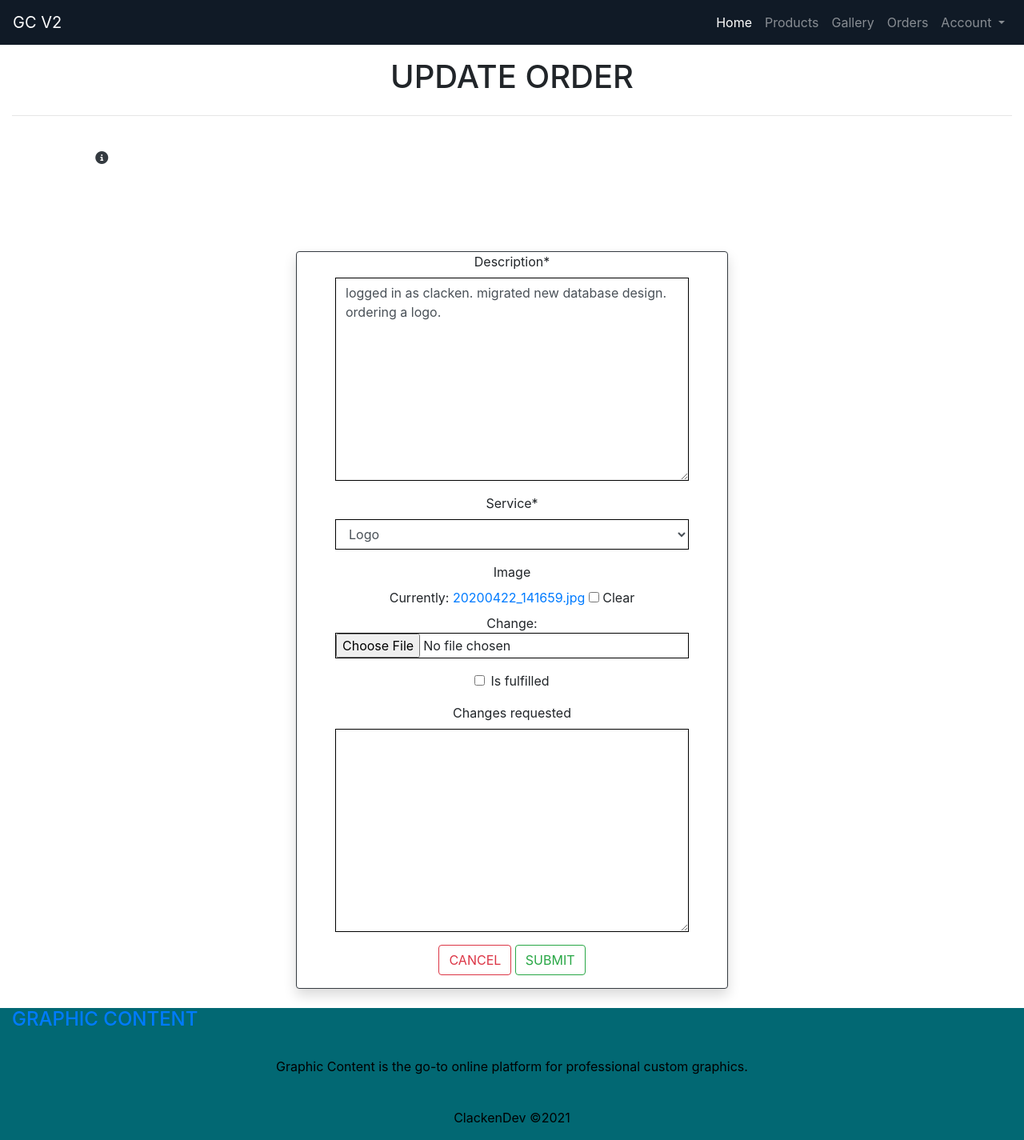
After one commit to Code-Institute-Submissions/clacken-dev-ms4_JanResub, a Django app: a page that uses profiles/templates/profiles/change_order.html in a window 1280 px wide. The commit adds this page. Shown: the whole page at 80% size. Run offline with Django 3.2, Linux system fonts and the light colour scheme; a user stored in the database is signed in; data comes from the database, SQL or seed files in the repository; some libraries are stand-ins or nearby versions.

Commit message:
Added templates, view, url and form for requesting changes on an existing order

```diff
--- a/profiles/forms.py
+++ b/profiles/forms.py
@@ -1,6 +1,7 @@
 
 from django import forms
 from .models import UserProfile
+from orders.models import Order
 
 
 class UserProfileForm(forms.ModelForm):
@@ -33,3 +34,14 @@ class UserProfileForm(forms.ModelForm):
                 self.fields[field].widget.attrs['placeholder'] = placeholder
             self.fields[field].widget.attrs['class'] = 'border-black rounded-0 profile-form-input'
             self.fields[field].label = False
+
+
+class OrderForm(forms.ModelForm):
+    class Meta:
+        model = Order
+        fields = ('description', 'service', 'image', 'is_fulfilled', 'changes_requested')
+
+    def __init__(self, *args, **kwargs):
+        super().__init__(*args, **kwargs)
+        for field_name, field in self.fields.items():
+            field.widget.attrs['class'] = 'border-black rounded-0'
--- /dev/null
+++ b/profiles/templates/profiles/change_order.html
@@ -0,0 +1,68 @@
+{% extends "base.html" %}
+{% load static %}
+
+{% block page_header %}
+    <div class="container header-container">
+        <div class="row">
+            <div class="col"></div>
+        </div>
+    </div>
+{% endblock %}
+
+<!-- Content block -->
+{% block content %}
+    <!-- All Products page -->
+    <div class="container-fluid">
+        <div class="row text-center my-4">
+            <div class="col text-center">
+                <h1 class="display-5 display-md-3 text-uppercase mb-4 mt-5">Update Order</h1>
+                <hr>
+            </div>
+        </div>
+        <div class="row offset-1 text-dark mb-4">
+            <span class="icon">
+                <i class="fas fa-info-circle"></i>
+            </span>
+            {% for message in messages %}
+             <!-- TEST of toast-->
+    <div class="toast" role="alert" aria-live="assertive" aria-atomic="true">
+        <div class="toast-header">
+          <strong class="mr-auto">Bootstrap</strong>
+          <small>11 mins ago</small>
+          <button type="button" class="ml-2 mb-1 close" data-dismiss="toast" aria-label="Close">
+            <span aria-hidden="true">&times;</span>
+          </button>
+        </div>
+        <div class="toast-body text-dark">
+            {{ message }}
+        </div>
+      </div>
+      <!-- END TOAST TEST -->
+
+            {% endfor %}
+        </div>
+    </div>
+
+    <div class="container">
+        <div class="row text-center mb-4">
+            <div class="col-sm-12 offset-lg-3 col-lg-6">
+                <!-- Card for each product -->
+                <div class="card shadow h-100 border border-dark rounded-4 px-5">
+                    <form action="{% url 'request_changes' order.order_number %}" method="POST">
+                        {% csrf_token %}
+                        {{ form | crispy }}
+                        <div class="text-center my-3">
+                            <a href="{% url 'profile' %}" class="btn btn-outline-danger rounded-2 text-uppercase">Cancel</a>
+                            <button class="btn btn-outline-success rounded-2 text-uppercase" type="submit">Submit</button>
+                        </div>
+                    </form>
+                </div>
+            </div>
+        </div>
+    </div>
+
+{% endblock %}
+
+{% block postload_js %}
+    {{ block.super }}
+{% endblock %}
--- a/profiles/templates/profiles/profile.html
+++ b/profiles/templates/profiles/profile.html
@@ -48,14 +48,14 @@
         <span>Paid: ${{ order.total }}</span>
         <span>Service ordered: {{ order.service }}</span>
         <div class="my-4 text-center">
-            <a href="#" class="btn btn-outline-secondary btn-sm me-2">Request Changes</a>
+            <a href="{% url 'request_changes' order.order_number %}" class="btn btn-outline-secondary btn-sm me-2">Request Changes</a>
         </div>
     </div>
     {% else %}
     <h2 class="mt-4">Non-fulfilled Orders</h2>
     <div class="card mt-3 mb-3 text-center">
 
-        <span class="mb-4">
+        <span class="my-4">
              Order Number: {{ order.order_number }}
         </span>
         <span>Order Date: {{ order.date }}</span>
--- a/profiles/urls.py
+++ b/profiles/urls.py
@@ -3,4 +3,5 @@ from . import views
 
 urlpatterns = [
     path('', views.profile, name='profile'),
+    path('request_changes/<order_number>', views.request_changes, name='request_changes'),
 ]
--- a/profiles/views.py
+++ b/profiles/views.py
@@ -1,7 +1,9 @@
-from django.shortcuts import render, get_object_or_404
+from django.shortcuts import render, get_object_or_404, reverse, redirect
 from django.contrib.auth.decorators import login_required
+from django.contrib import messages
 from .models import UserProfile
 from orders.models import Order
+from .forms import OrderForm
 
 
 
@@ -17,3 +19,29 @@ def profile(request):
     }
 
     return render(request, template, context)
+
+
+@login_required
+def request_changes(request, order_number):
+    """ Edit a graphic by adding image and updating the instance """
+    order = get_object_or_404(Order, order_number=order_number)
+    if request.method == 'POST':
+        form = OrderForm(request.POST, request.FILES, instance=order)
+        if form.is_valid():
+            form.save()
+            messages.success(request, 'Successfully updated product!')
+            return redirect(reverse('orders'))
+        else:
+            messages.error(request, 'Failed to update product.\
+                          Please ensure the form is valid.')
+    else:
+        form = OrderForm(instance=order)
+        messages.info(request, f'You are editing {order_number}')
+
+    template = 'profiles/change_order.html'
+    context = {
+        'form': form,
+        'order': order,
+    }
+
+    return render(request, template, context)
```
